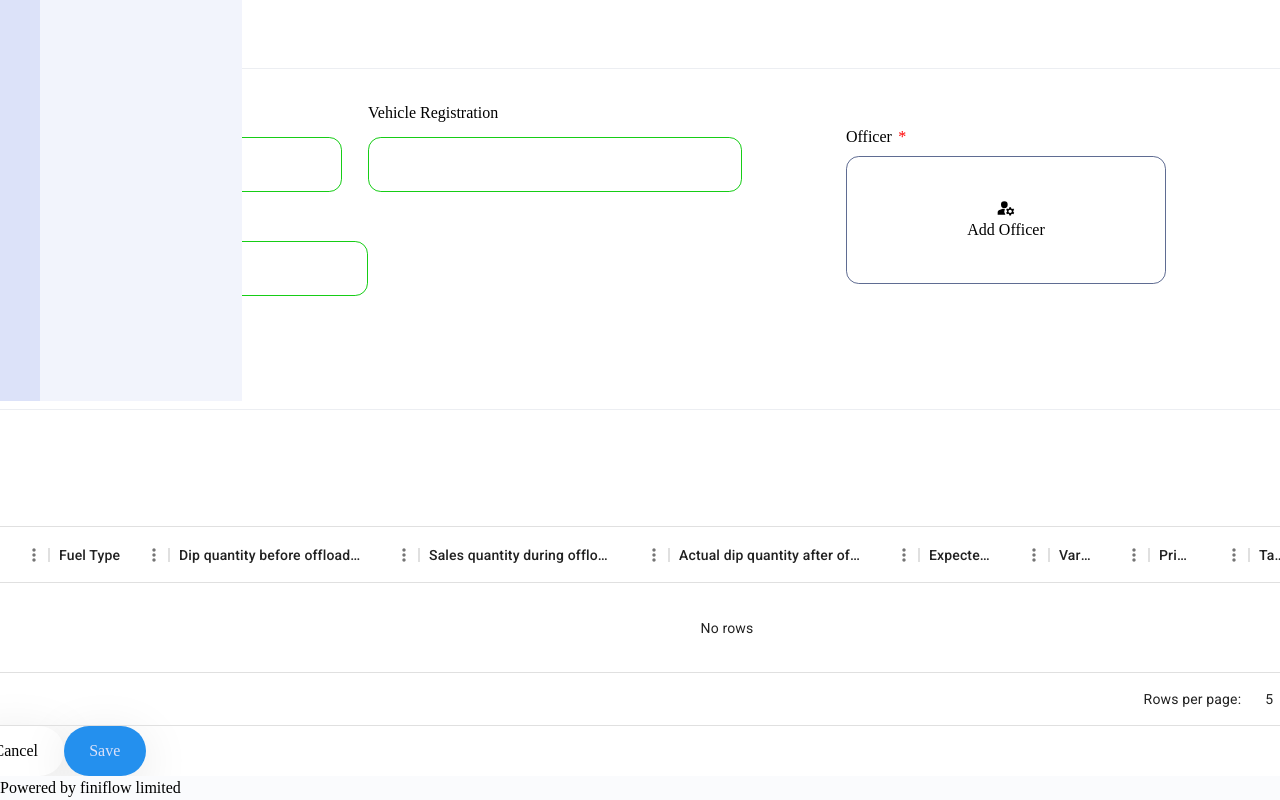
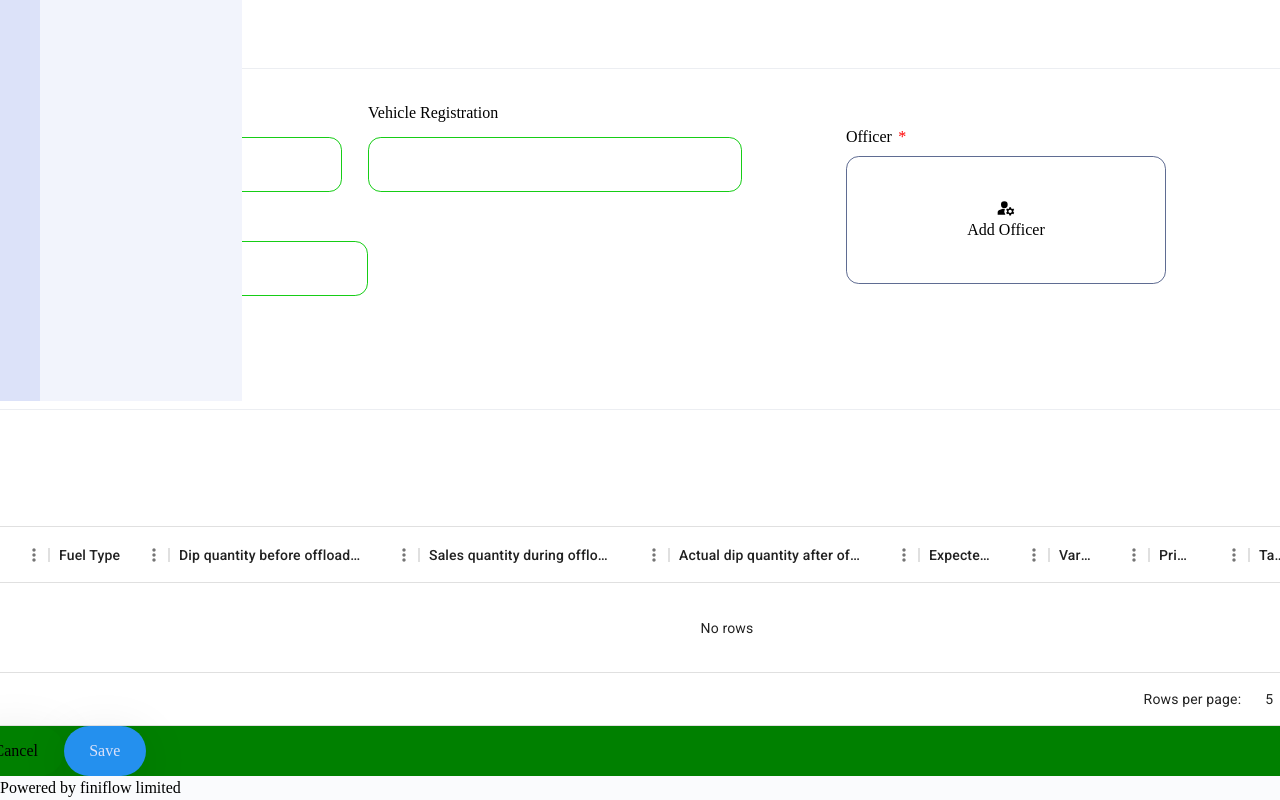
Before and after one commit to paullaster/manage-fuel-bussiness-ui, a React (Vite) app: page /dashboard/purchases/fuel/create in a window 1280 px wide. Shown: the part 399-1199 px from the top of the page. Built offline with nearby package versions, Linux system fonts and the light colour scheme; no server answers; a web font is replaced by a local one.

Commit message:
style: style the refactored fuel purchaseentry page

```diff
--- a/src/assets/sass/pages/_new_fuel_purchase.scss
+++ b/src/assets/sass/pages/_new_fuel_purchase.scss
@@ -6,8 +6,8 @@
     margin-left: -4em !important;
 
     &>form {
-        &>.form {
-
+        & > .form_actions {
+            background-color: green;
         }
     }
 }
--- a/src/packages/purchases/modules/fuel/components/NewFuelPurchase.jsx
+++ b/src/packages/purchases/modules/fuel/components/NewFuelPurchase.jsx
@@ -26,7 +26,6 @@ const NewFuelPurchase = () => {
     <section className="newfuelpurchase">
       <shared.components.SectionIntroduction text="New Fuel Purchase" />
       <Form>
-        <div className="form">
           <BillingComponent cardLabelView={cardLabelView}/>
           <TransportationAndOfficer cardLabelView={cardLabelView} />
           <TankEntries />
@@ -34,7 +33,6 @@ const NewFuelPurchase = () => {
             <Button type="button" className={'btn-element'}> cancel </Button>
             <Button type="submit" className={'btn-element btn_primary'}> save </Button>
           </div>
-        </div>
       </Form>
     </section>
   )
```
